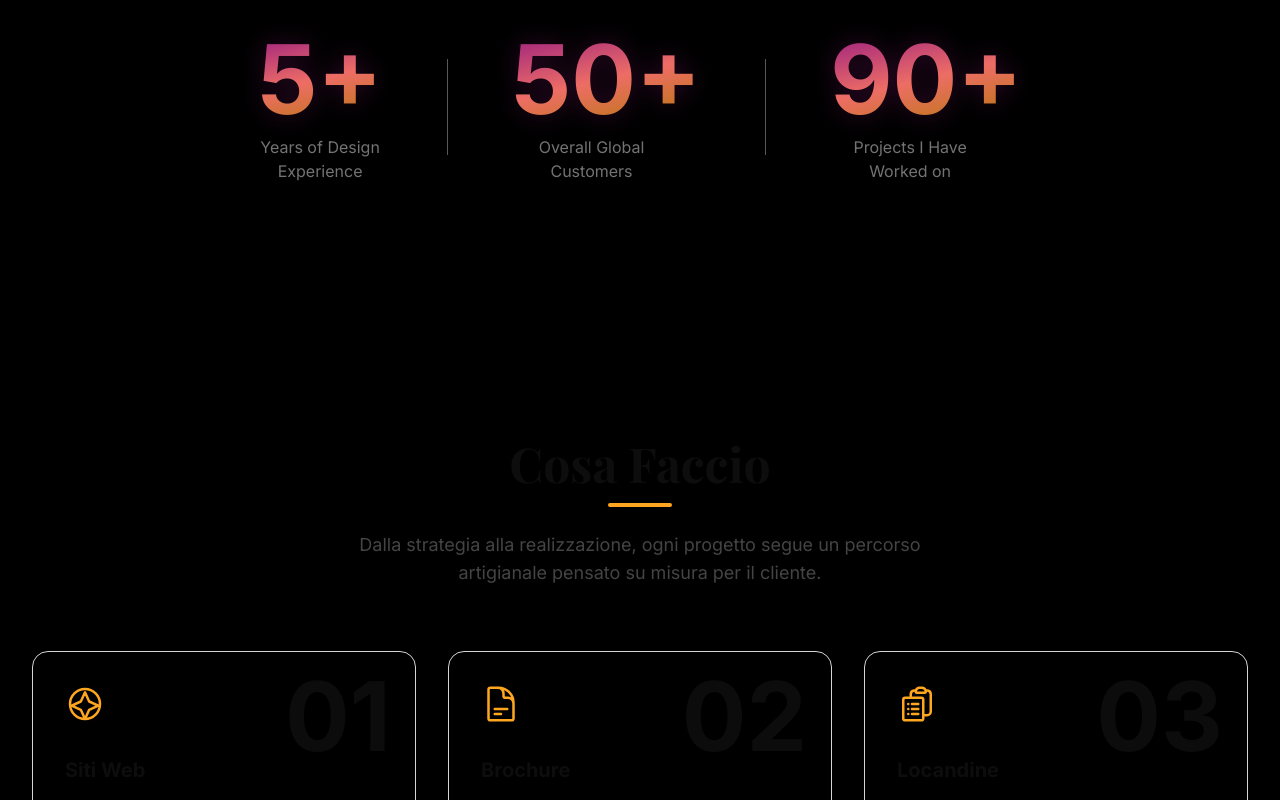
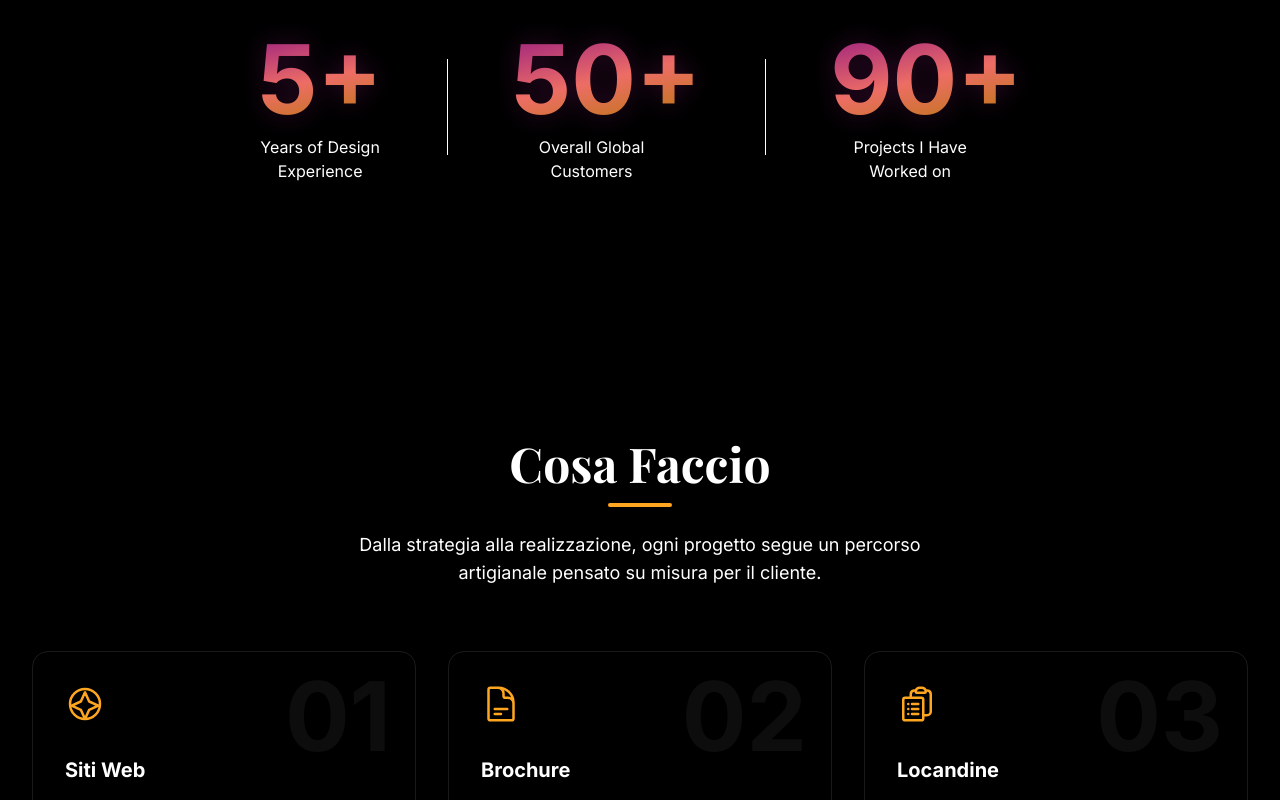
Before and after one commit to Skensy/albertocavasino.it, a Next.js app: page /albertocavasino.it/ in a window 1280 px wide. Shown: the part 1580-2380 px from the top of the page. Built offline with nearby package versions, Linux system fonts and the light colour scheme.

Commit message:
fix: Services colori scuri, color-vars dinamici, anteprime colori testo in admin

```diff
--- a/src/app/admin/page.tsx
+++ b/src/app/admin/page.tsx
@@ -620,6 +620,7 @@ function SectionGeneral({
         value={content.site.role}
         onChange={(v) => update(["site", "role"], v)}
       />
+      <TextColorPreview content={content} />
     </div>
   );
 }
@@ -808,6 +809,7 @@ function SectionAbout({
           + Aggiungi skill
         </button>
       </div>
+      <TextColorPreview content={content} />
     </div>
   );
 }
@@ -898,6 +900,7 @@ function SectionServices({
       >
         + Aggiungi servizio
       </button>
+      <TextColorPreview content={content} />
     </div>
   );
 }
@@ -984,6 +987,7 @@ function SectionPortfolio({
       >
         + Aggiungi progetto
       </button>
+      <TextColorPreview content={content} />
     </div>
   );
 }
@@ -1064,6 +1068,7 @@ function SectionContact({
         value={c.socialTitle}
         onChange={(v) => update(["contact", "socialTitle"], v)}
       />
+      <TextColorPreview content={content} />
     </div>
   );
 }
@@ -1120,6 +1125,7 @@ function SectionNav({
       >
         + Aggiungi link
       </button>
+      <TextColorPreview content={content} />
     </div>
   );
 }
@@ -1440,6 +1446,7 @@ function SectionFooter({
         onChange={(v) => update(["footer", "copyright"], v)}
         rows={2}
       />
+      <TextColorPreview content={content} />
     </div>
   );
 }
@@ -1497,6 +1504,28 @@ function getPendingDiff(
   return results;
 }
 
+/* ── TextColorPreview: shows how textPrimary/textSecondary look ── */
+function TextColorPreview({ content }: { content: SiteContent }) {
+  const { textPrimary, textSecondary } = content.colors;
+  return (
+    <div className="mt-6 p-4 rounded-lg bg-gray-800/60 border border-gray-700/50">
+      <span className="text-[10px] font-medium text-gray-500 uppercase tracking-wider">
+        Anteprima colori testo
+      </span>
+      <p style={{ color: textPrimary }} className="text-lg font-bold mt-2 leading-tight">
+        Titolo esempio (textPrimary)
+      </p>
+      <p style={{ color: textSecondary }} className="text-sm mt-1 leading-relaxed">
+        Testo corpo esempio con descrizione lunga per vedere come appare il colore secondario su sfondo scuro. (textSecondary)
+      </p>
+      <div className="flex gap-3 mt-2 text-[10px] font-mono">
+        <span style={{ color: textPrimary }}>{textPrimary}</span>
+        <span style={{ color: textSecondary }}>{textSecondary}</span>
+      </div>
+    </div>
+  );
+}
+
 /* ── Utility: SHA-256 hash via Web Crypto API ── */
 async function sha256(message: string): Promise<string> {
   const encoder = new TextEncoder();
--- a/src/components/Services.tsx
+++ b/src/components/Services.tsx
@@ -35,11 +35,11 @@ export default function Services() {
           variants={sectionVariants}
           className="text-center mb-16"
         >
-          <h2 className="font-serif text-4xl md:text-5xl font-bold text-brand-900 mb-4">
+          <h2 className="font-serif text-4xl md:text-5xl font-bold text-white mb-4">
             {services.title}
           </h2>
           <div className="w-16 h-1 bg-accent mx-auto mb-6 rounded-full" />
-          <p className="text-brand-600 max-w-xl mx-auto text-lg">
+          <p className="text-brand-400 max-w-xl mx-auto text-lg">
             {services.subtitle}
           </p>
         </motion.div>
@@ -56,11 +56,11 @@ export default function Services() {
               key={`${item.title}-${i}`}
               variants={cardItem}
               whileHover={{ y: -4, borderColor: "var(--color-accent)" }}
-              className="relative rounded-2xl border border-brand-200 p-8 transition-all duration-300"
+              className="relative rounded-2xl border border-white/10 p-8 transition-all duration-300"
             >
               {/* Giant number */}
               <span
-                className="absolute top-4 right-6 text-7xl md:text-8xl font-bold text-brand-400/10 select-none pointer-events-none"
+                className="absolute top-4 right-6 text-7xl md:text-8xl font-bold text-white/5 select-none pointer-events-none"
                 aria-hidden="true"
               >
                 {String(i + 1).padStart(2, "0")}
@@ -70,10 +70,10 @@ export default function Services() {
                 <div className="w-12 h-12 text-accent mb-6 service-icon-glow">
                   {renderServiceIcon(item.iconName)}
                 </div>
-                <h3 className="text-xl font-bold text-brand-900 mb-3">
+                <h3 className="text-xl font-bold text-white mb-3">
                   {item.title}
                 </h3>
-                <p className="text-brand-600 leading-relaxed">
+                <p className="text-brand-400 leading-relaxed">
                   {item.description}
                 </p>
               </div>
--- a/src/lib/color-vars-injector.tsx
+++ b/src/lib/color-vars-injector.tsx
@@ -5,6 +5,30 @@ import { useContent } from "@/lib/content-context";
 function hexToRgb(hex: string): string {
   const h = hex.replace("#", "");
   return `${parseInt(h.substring(0, 2), 16)} ${parseInt(h.substring(2, 4), 16)} ${parseInt(h.substring(4, 6), 16)}`;
+}
+
+function hexToRgbArray(hex: string): [number, number, number] {
+  const h = hex.replace("#", "");
+  return [
+    parseInt(h.substring(0, 2), 16),
+    parseInt(h.substring(2, 4), 16),
+    parseInt(h.substring(4, 6), 16),
+  ];
+}
+
+function rgbToHex(r: number, g: number, b: number): string {
+  const clamp = (v: number) => Math.max(0, Math.min(255, Math.round(v)));
+  return "#" + [r, g, b].map((v) => clamp(v).toString(16).padStart(2, "0")).join("");
+}
+
+function shade(hex: string, factor: number): string {
+  const [r, g, b] = hexToRgbArray(hex);
+  return rgbToHex(r * (1 - factor), g * (1 - factor), b * (1 - factor));
+}
+
+function tint(hex: string, factor: number): string {
+  const [r, g, b] = hexToRgbArray(hex);
+  return rgbToHex(r + (255 - r) * factor, g + (255 - g) * factor, b + (255 - b) * factor);
 }
 
 export default function ColorVarsInjector() {
@@ -17,16 +41,18 @@ export default function ColorVarsInjector() {
       --user-accent-hover: ${primaryHover};
       --user-accent-rgb: ${hexToRgb(primary)};
       --user-nav-bg-rgb: ${hexToRgb(navBg)};
+      --user-text-primary: ${textPrimary};
+      --user-text-secondary: ${textSecondary};
       --user-brand-50: ${bgLight};
       --user-brand-100: ${bgLight};
-      --user-brand-200: #D4D4D4;
-      --user-brand-300: #A3A3A3;
-      --user-brand-400: #737373;
-      --user-brand-500: #585858;
-      --user-brand-600: #444444;
-      --user-brand-700: #333333;
-      --user-brand-800: #1C1C1C;
-      --user-brand-900: #0D0D0D;
+      --user-brand-200: ${tint(textPrimary, 0.17)};
+      --user-brand-300: ${tint(textPrimary, 0.36)};
+      --user-brand-400: ${tint(textPrimary, 0.55)};
+      --user-brand-500: ${tint(textPrimary, 0.66)};
+      --user-brand-600: ${tint(textPrimary, 0.73)};
+      --user-brand-700: ${tint(textPrimary, 0.8)};
+      --user-brand-800: ${shade(textPrimary, 0.93)};
+      --user-brand-900: ${textPrimary};
       --user-brand-950: ${bgDark};
       --color-accent: ${primary};
       --color-accent-rgb: ${hexToRgb(primary)};
```
